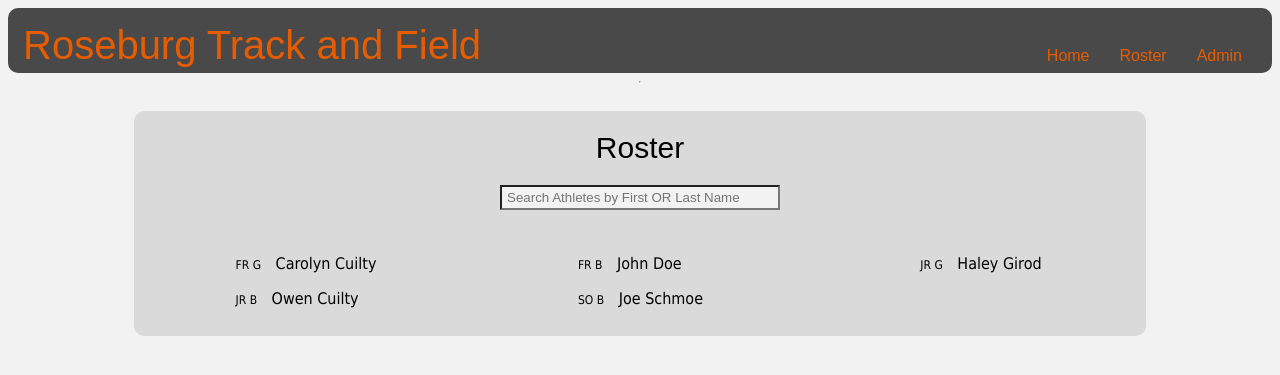
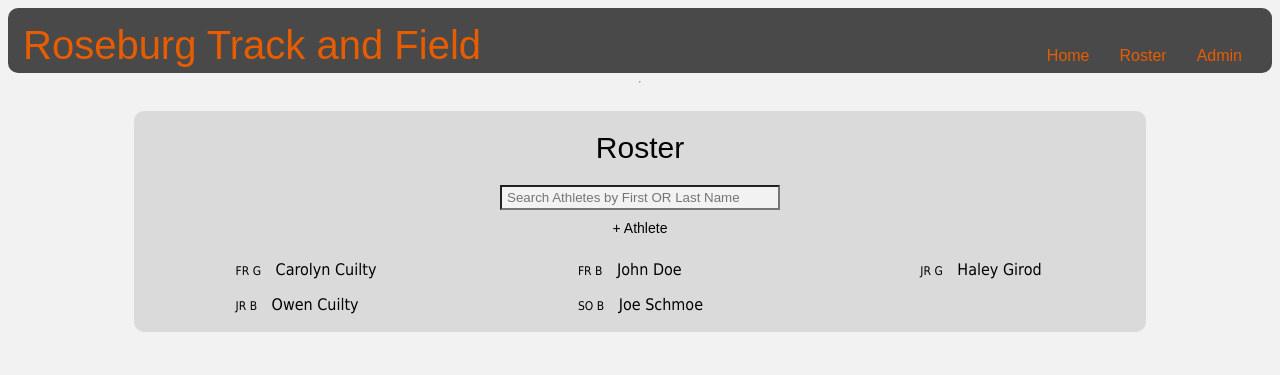
Before and after one commit to cuiltyt/Django, a Django app: page /track/athletes/ in a window 1280 px wide. Shown: the top 375 px of the page. Run offline with Django 3.2, Linux system fonts and the light colour scheme; data comes from the database, SQL or seed files in the repository; both versions use the stored data as it was after the commit.

Commit message:
add athlete from roster page

```diff
--- a/mysite/track/static/track/index.css
+++ b/mysite/track/static/track/index.css
@@ -38,6 +38,7 @@ body {
 	background-color: #DADADA;
 	font-family: Arial;
 	position: relative;
+	padding-bottom: 10px;
 	margin-left: auto;
 	margin-right: auto;
 	width: 80%;
@@ -52,12 +53,11 @@ body {
     column-count: 3;
     columns: 3;
     position: center;
-    padding-bottom: 20px;
 }
 
 #search_bar {
 	text-align: center;
-	padding-bottom: 20px;
+	padding-bottom: 0px;
 }
 
 input {
@@ -122,3 +122,10 @@ a.workflow {
 	font-size: 16px;
 	color: #E65C00;
 }
+
+#create_link {
+	font-family: Arial;
+	font-size: 14px;
+	text-align: center;
+	padding-top: 10px;
+}
--- a/mysite/track/templates/track/athlete_list.html
+++ b/mysite/track/templates/track/athlete_list.html
@@ -21,6 +21,9 @@
 
   <form action="/track/athletes/" method="GET" id="search_bar">
     <input type="text" name="search_term" placeholder="Search Athletes by First OR Last Name" required>
+    <div id="create_link">
+      <a href="{% url 'track:athlete_create_form' %}">+ Athlete</a>
+    </div>
   </form>
 
   <div id="list">
--- a/mysite/track/templates/track/index.html
+++ b/mysite/track/templates/track/index.html
@@ -14,7 +14,8 @@
 </div>
 
 <body>
-
+	<hr>
+	<hr>
   <div id="section">
     <a href="/track/athletes/"><p class="heading">Athletes</p></a>
     <form action="/track/athletes/" method="GET" id="search_bar">
--- a/mysite/track/urls.py
+++ b/mysite/track/urls.py
@@ -1,6 +1,6 @@
 from django.conf.urls import patterns, url, include
 from track import views
-from track.views import RecordUpdate, RecordCreate
+from track.views import RecordUpdate, RecordCreate, AthleteCreate
 
 urlpatterns = patterns('',
     url(r'^$', views.index, name='index'),
@@ -8,5 +8,6 @@ urlpatterns = patterns('',
     url(r'^(?P<athlete_id>\d+)/', views.AthleteProfile, name='athlete_profile'),
     url(r'^edit/(?P<pk>\d+)/', RecordUpdate.as_view(), name='record_update_form'),
     url(r'^add_record/(?P<pk>\d+)/', RecordCreate.as_view(), name='record_create_form'),
+    url(r'^add_athlete/', AthleteCreate.as_view(), name='athlete_create_form'),
     url(r'^events/(?P<event_id>\d+)/', views.EventProfile, name='event_profile'),
 )
--- a/mysite/track/views.py
+++ b/mysite/track/views.py
@@ -11,10 +11,8 @@ from track.models import Athlete, Event, Record
 def index(request):
 	events = []
 	event_names = Event.objects.values_list('event_name', flat=True).distinct()
-	print event_names
 	for event in event_names:
 		event_number = Event.objects.filter(event_name=event).values_list('id', flat=True)[0]
-		print event_number
 		events += Event.objects.filter(pk=event_number)
 	return render(request, 'track/index.html', { 'events' : events })
 
@@ -50,7 +48,6 @@ def EventProfile(request, event_id):
 		records = Record.objects.filter(event_name=event.id).order_by('time_dist')
 		event_profile = { 'event' : event, 'records' : records }
 		event_profiles.append(event_profile)
-	print event_profiles
 	return render(request, 'track/event_profile.html', { 'event_profiles' : event_profiles })
 
 class RecordUpdate(UpdateView):
@@ -75,3 +72,10 @@ class RecordCreate(CreateView):
 
 	def get_success_url(self):
 		return reverse('track:athlete_profile', kwargs={ 'athlete_id': self.get_object().id })
+
+class AthleteCreate(CreateView):
+	model = Athlete
+	template_name_suffix = '_create_form'
+
+	def get_success_url(self):
+		return reverse('track:athlete_list')
```
Also changed, not shown: mysite/track/static/track/profile.css (+2 -8 lines), mysite/track/templates/track/athlete_create_form.html (added, +23 -0 lines), mysite/track/templates/track/athlete_profile.html (+6 -6 lines), mysite/db.sqlite3, 2 other files.
